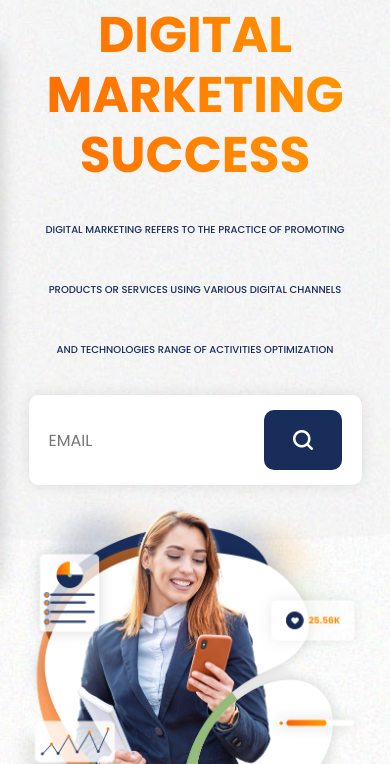
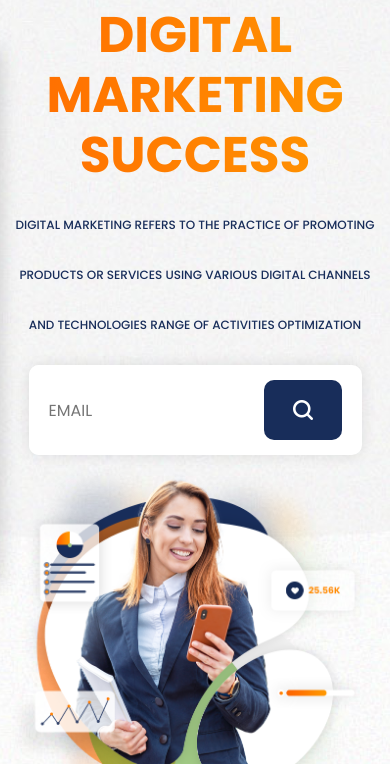
Before and after one commit to Dxdesignz/Ewebot.com, a plain HTML site: page index.html in a window 390 px wide. Shown: the part 80-844 px from the top of the page. Drawn offline with nearby package versions, Linux system fonts and the light colour scheme.

Commit message:
style.css

```diff
--- a/style.css
+++ b/style.css
@@ -916,6 +916,8 @@ section{
     }
     .hero-area .container .hero-text p{
         margin: 15px 0px;
+        font-size: 12px;
+        line-height: 50px;
     }
     .hero-area .container .hero-text .searchbar .input{
         background-color: var(---white);
@@ -990,10 +992,6 @@ section{
         font-size: 50px;
         line-height: 60px;
     }
-    .hero-area .container .hero-text p{
-        font-size: 10px;
-        line-height: 60px;
-    }
     .hero-area .container .hero-text .searchbar .input #search-btn{
         width: 100px;
         height: 60px;
```
